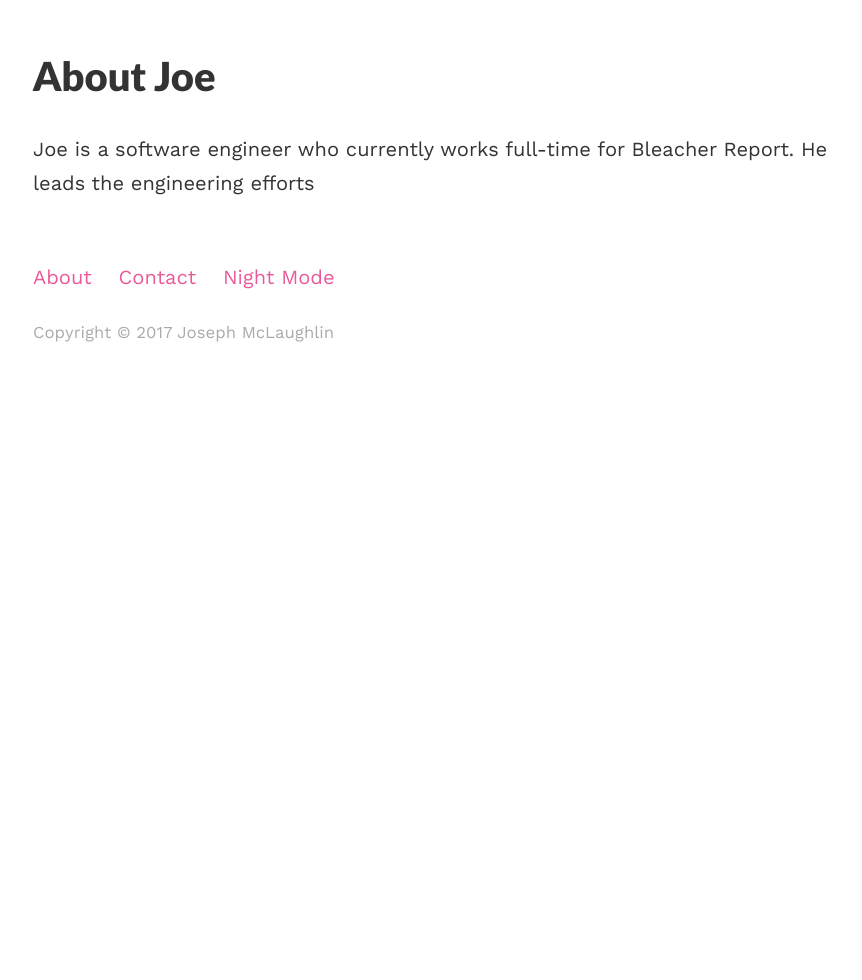
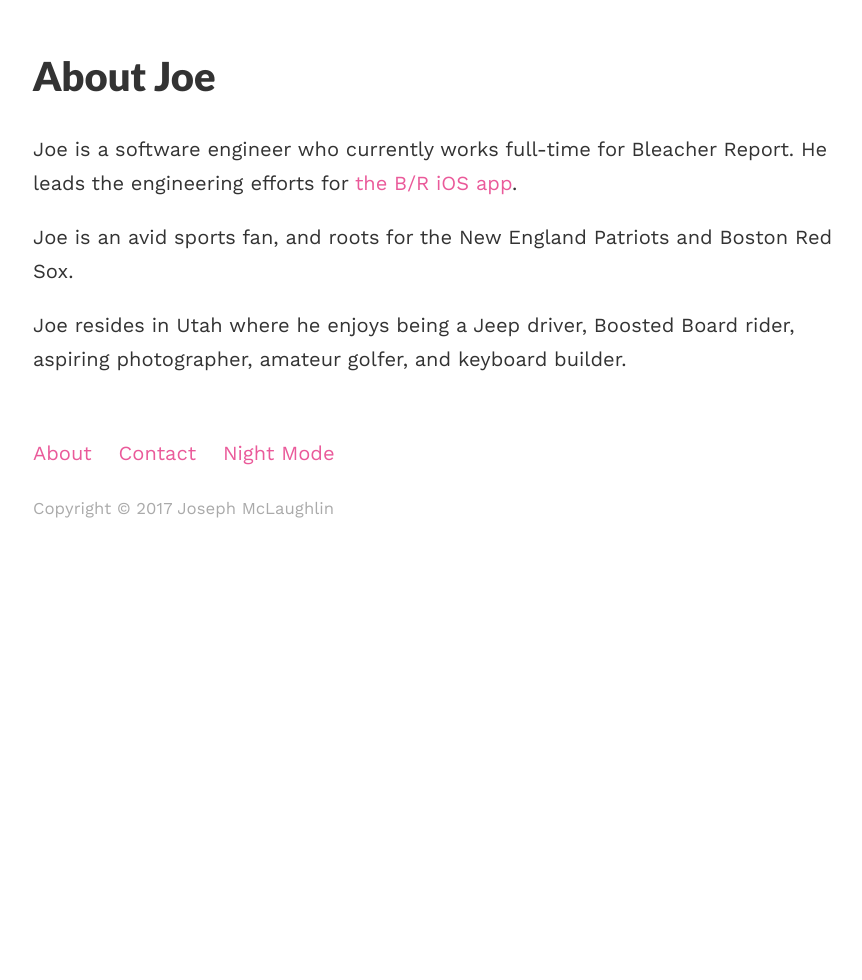
Before and after one commit to mclaughj/mclaughj.github.io, a Jekyll site: the page built from about.md, in a window 1280 px wide. Shown: the whole page, without its empty margins (207-1069 px from the left). Built offline with Jekyll 4.4.1, drawn with Linux system fonts in a browser that asks for light colours.

Commit message:
Change title, update about

```diff
--- a/_config.yml
+++ b/_config.yml
@@ -1,4 +1,4 @@
-title: 'Hey there!'
+title: '🧠 Brain.shared.dump()'
 baseurl: ''
 email: your@email.com
 
--- a/_sass/style.scss
+++ b/_sass/style.scss
@@ -24,7 +24,6 @@
          font-weight: bold;
          line-height: 1.8;
          margin: 0;
-         text-transform: capitalize;
     }
 
 
--- a/about.md
+++ b/about.md
@@ -5,4 +5,8 @@
 published: true
 ---
 
-Joe is a software engineer who currently works full-time for Bleacher Report. He leads the engineering efforts
+Joe is a software engineer who currently works full-time for Bleacher Report. He leads the engineering efforts for [the B/R iOS app](https://itunes.apple.com/us/app/bleacher-report-sports-news/id418075935?mt=8).
+
+Joe is an avid sports fan, and roots for the New England Patriots and Boston Red Sox.
+
+Joe resides in Utah where he enjoys being a Jeep driver, Boosted Board rider, aspiring photographer, amateur golfer, and keyboard builder.
--- a/index.html
+++ b/index.html
@@ -1,7 +1,7 @@
 ---
 layout: default
 ---
-<h1 class="headline">👋 {{site.title}}</h1>
+<h1 class="headline">{{site.title}}</h1>
 <div class="article-list">
 {% for post in site.posts %}
     <h2><a href="{{post.url}}">{{post.title}} <span class="infinity">&infin;</span></a></h2>
```
Also changed, not shown: apple-touch-icon-precomposed.png, favicon.ico.
